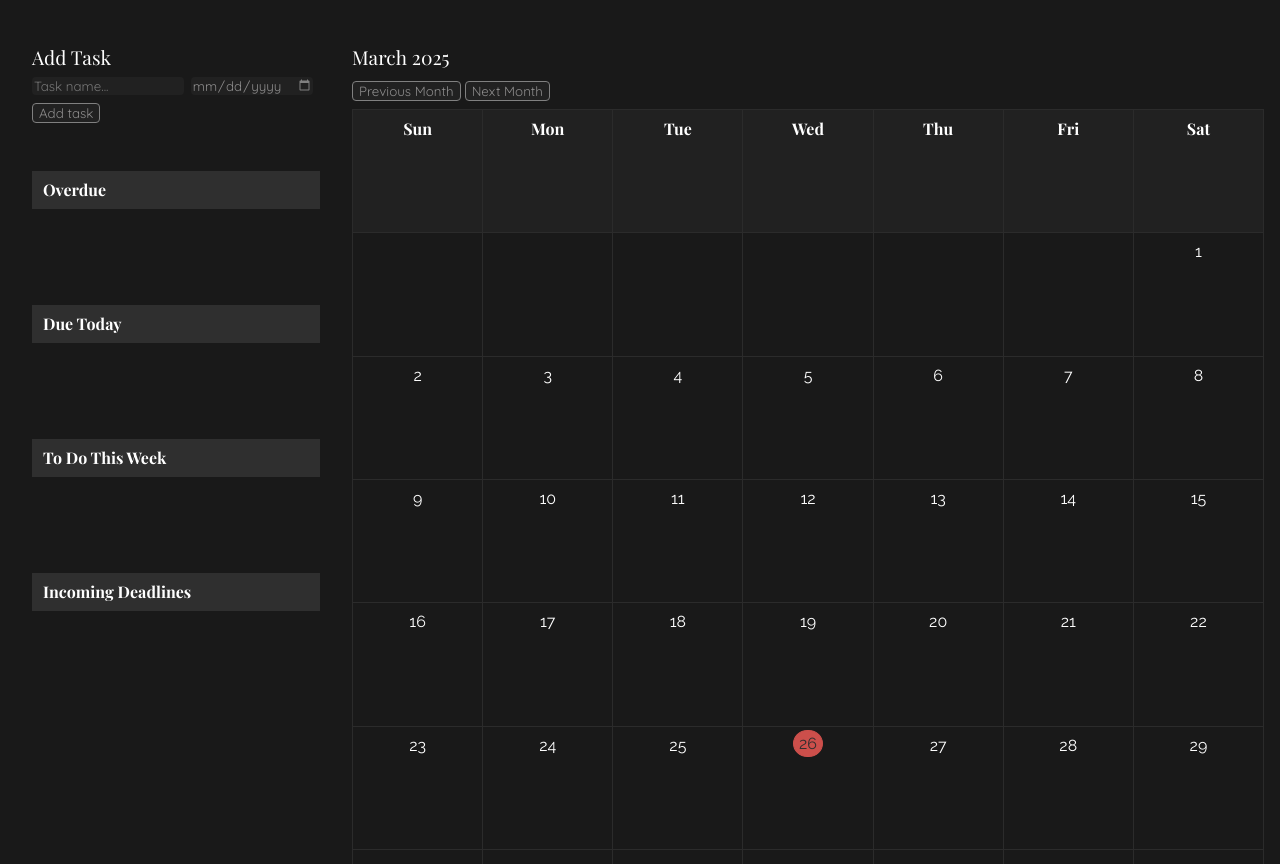
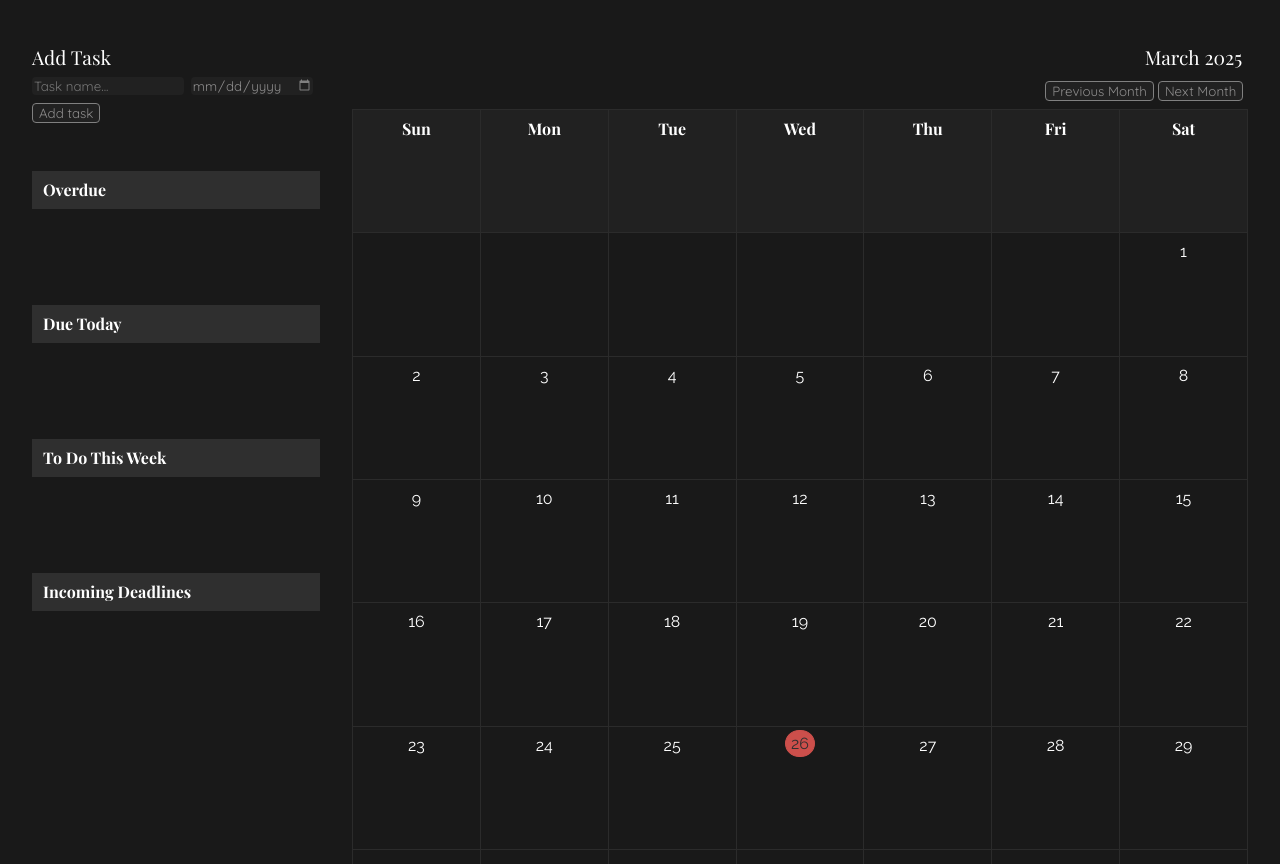
Before and after one commit to Lana707/Student-Course-Manager, a plain HTML site: page index.html in a window 1280 px wide. Shown: the part 88-952 px from the top of the page. Drawn offline with nearby package versions, Linux system fonts and the light colour scheme; a web font is replaced by a local one.

Commit message:
added right margin to calendar, moved calender buttons and header to right side

```diff
--- a/styles.css
+++ b/styles.css
@@ -98,6 +98,7 @@ padding-bottom: 0.5em;
   padding: 1em;
   min-height: 500px;
   padding-left: 2em;
+  margin-right: 1em;
 }
 
 #calendar {
@@ -333,6 +334,12 @@ margin-left: 10em;
   cursor:pointer;
 }
 
+.calendar-navigation, #month-year-header
+{
+  text-align: right;
+margin-right:0.3em ;
+}
+
 .calendar-navigation
 {
   margin-bottom: 0.5em;
```
